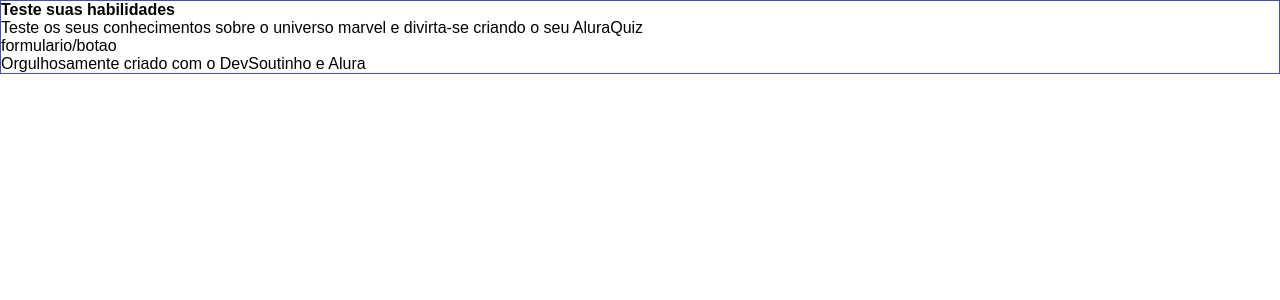
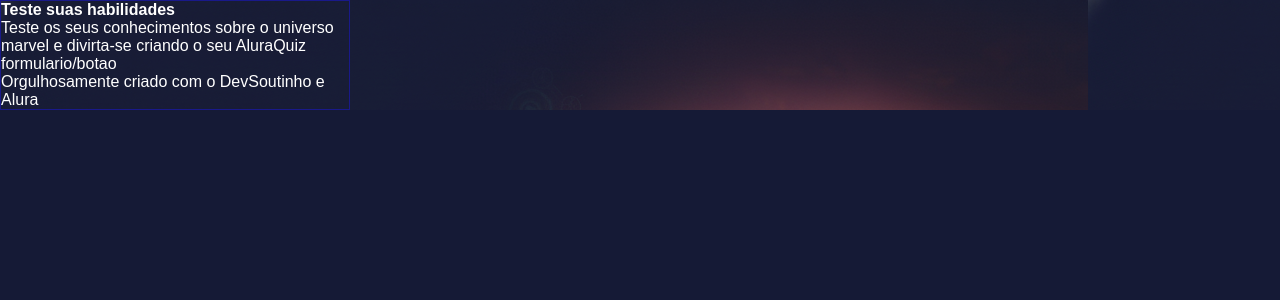
Before and after one commit to oRuanVinicios/ALURAQUIZ, a Next.js app: page / in a window 1280 px wide. Shown: the top 300 px of the page. Built offline with nearby package versions, Linux system fonts and the light colour scheme.

Commit message:
foram adicionados alguns elementos que provavelmente serao o fundo do site e algumas definicoes de background

```diff
--- a/app/card.module.css
+++ b/app/card.module.css
@@ -1,5 +1,6 @@
 .card {
-    border: 1px solid #3F51B5;
+    max-width: 350px;/* ideal para um tela de computador */
+    border: 1px solid var(--primary);
 }
 .cardHeader {
     padding: 18px 33px;
--- a/app/global.css
+++ b/app/global.css
@@ -2,6 +2,8 @@
 /* CSS Tema principal */
 :root{
     --primary: #19198A;
+    --bg: #151a36;
+    --text: #FFFFFF;
 }
 
 /* Reset */
@@ -12,6 +14,20 @@
     box-sizing: border-box;
 }
 
+html{
+    min-height: 100%;
+    display: flex;
+    flex-direction: column;
+}
+
+body{
+     min-height: 100%;
+    display: flex;
+    flex-direction: column;
+}
+
 body{
     font-family: sans-serif;
+    background-color: var(--bg);
+    color : var(--text);
 }
--- /dev/null
+++ b/app/home.module.css
@@ -0,0 +1,4 @@
+.homeScreen{
+    background: url(./public/images/fundoherois.png)
+
+}
--- a/app/page.tsx
+++ b/app/page.tsx
@@ -1,7 +1,8 @@
+import homeStyles from './home.module.css';
 import cardStyles from './card.module.css';
 export default function page() {
   return (
-    <main>
+    <main className= {homeStyles.homeScreen}>
       <div className={cardStyles.card}>
       <header className={cardStyles.cardheader}>
         <h1 className={cardStyles.cardHeaderTitle}>Teste suas habilidades</h1>
```
Also changed, not shown: app/public/images/fundoherois.png (added).
